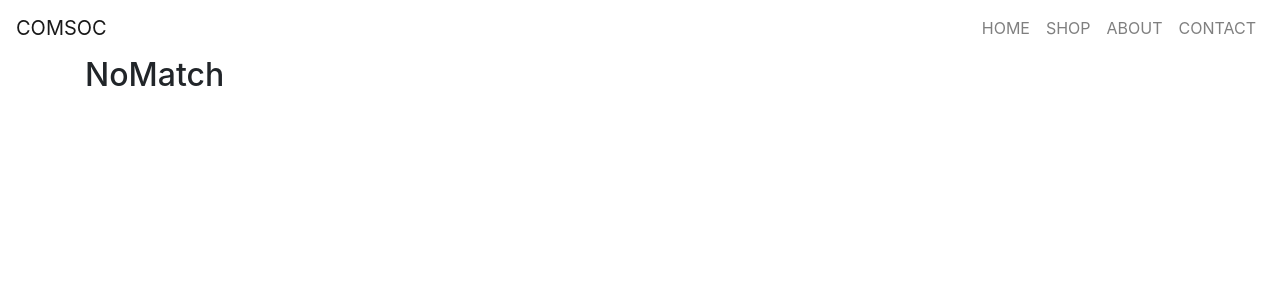
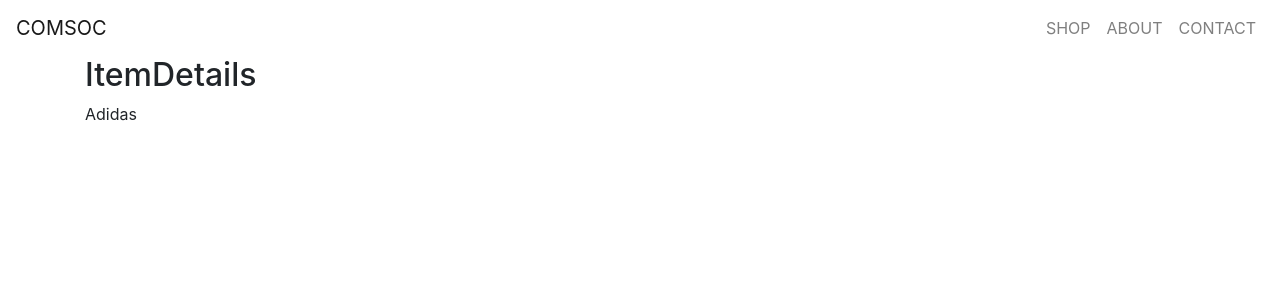
Before and after one commit to wongRichardH/webStore, a React (Create React App) app: page /shop/Adidas in a window 1280 px wide. Shown: the top 300 px of the page. Built offline with nearby package versions, Linux system fonts and the light colour scheme.

Commit message:
Make custom link URLS that match itemNames

```diff
--- a/src/App.js
+++ b/src/App.js
@@ -22,11 +22,11 @@ function App() {
 
             {/* Routes add ability to go to this webpage */}
 
-            <Route exact path = "/" component= {Home}></Route>
-            <Route exact path = "/shop" component= {Shop}></Route>
-            <Route exact path = "/about" component= {About}></Route>
-            <Route exact path = "/contact" component= {Contact}></Route>
-            <Route path = "/itemdetails" component= {ItemDetails}></Route>
+            <Route path = "/" exact component= {Home}></Route>
+            <Route path = "/about" exact component= {About}></Route>
+            <Route path = "/contact" exact component= {Contact}></Route>
+            <Route path = "/shop" exact component= {Shop}></Route>
+            <Route path = "/shop/:itemID" exact strict component= {ItemDetails}></Route>
 
             <Route component={NoMatch}></Route>
           </Switch>
--- a/src/ItemDetails.js
+++ b/src/ItemDetails.js
@@ -1,10 +1,12 @@
 import React from 'react'
+import { connect } from 'react-redux';
 
-export const ItemDetails = () => {
+
+export const ItemDetails = ({match}) => {
     return (
         <div>
             <h2>ItemDetails</h2>
-            <p> item details go here</p>
+            <p> {match.params.itemID}</p>
         </div>
     )
 }
--- a/src/components/ItemPreviewCard.js
+++ b/src/components/ItemPreviewCard.js
@@ -2,8 +2,7 @@ import React, {Component, Redirect} from 'react'
 import {Card, Button} from 'react-bootstrap';
 import styled from 'styled-components';
 
-import pic1 from '../assets/examplePic1.jpg';
-// import { ReactComponent } from '*.svg';
+import {Link, NavLink} from 'react-router-dom';
 
 const Styles = styled.div`
 
@@ -18,23 +17,12 @@ class ItemPreviewCard extends Component {
 
     constructor(props) {
         super(props);
-
-        this.openItemDetailsPage = this.openItemDetailsPage.bind(this);
-    }
-
-    openItemDetailsPage() {
-        // alert(this.props.id)
-
-        let newPath = `/itemdetails`;
-
-        // render() {
-        //     return <Redirect to={newPath}/>
-        // }
     }
 
     render() {
         return (
             <Styles>
+            <NavLink to={`/shop/${this.props.name}`}>
                 <StyledCard onClick={(this.openItemDetailsPage)} style={{ width: '18rem' }}>
                     <Card.Img variant="top" src={this.props.img} />
                         <Card.Body>
@@ -42,14 +30,12 @@ class ItemPreviewCard extends Component {
                             <Card.Text style={{fontSize: 10}}>
                             {this.props.desc}
                             </Card.Text>
-                            {/* <Button variant="primary">Go somewhere</Button> */}
                         </Card.Body>
                 </StyledCard>
+            </NavLink>
             </Styles>
         )
     }
 }
 
-
-
 export default ItemPreviewCard;
--- a/src/components/NavigationBar.js
+++ b/src/components/NavigationBar.js
@@ -1,6 +1,7 @@
 import React from 'react';
 import {Nav, Navbar} from 'react-bootstrap';
 import styled from 'styled-components';
+// import {NavLink} from 'react-router-dom';
 
 const Styles = styled.div`
     .navbar {
@@ -26,7 +27,6 @@ export const NavigationBar = () => (
             <Navbar.Toggle aria-controls = "basic-navbar-nav"/>
             <Navbar.Collapse id="basic-navbar-nav">
                 <Nav className = "ml-auto">
-                    <Nav.Item><Nav.Link href="/"> HOME </Nav.Link></Nav.Item>
                     <Nav.Item><Nav.Link href="/shop"> SHOP </Nav.Link></Nav.Item>
                     <Nav.Item><Nav.Link href="/about"> ABOUT </Nav.Link></Nav.Item>
                     <Nav.Item><Nav.Link href="/contact"> CONTACT </Nav.Link></Nav.Item>
```
Also changed, not shown: src/Shop.js (+0 -17 lines).
